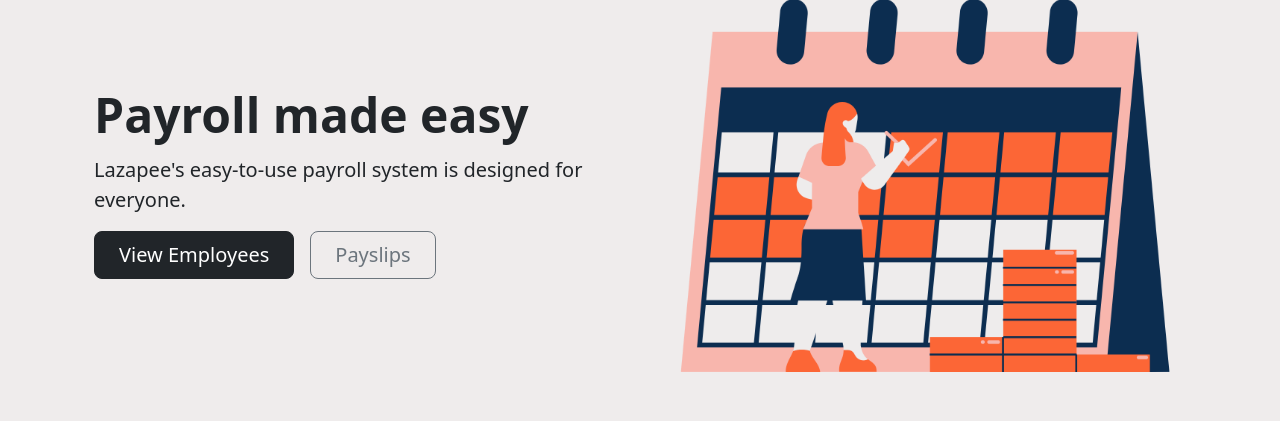
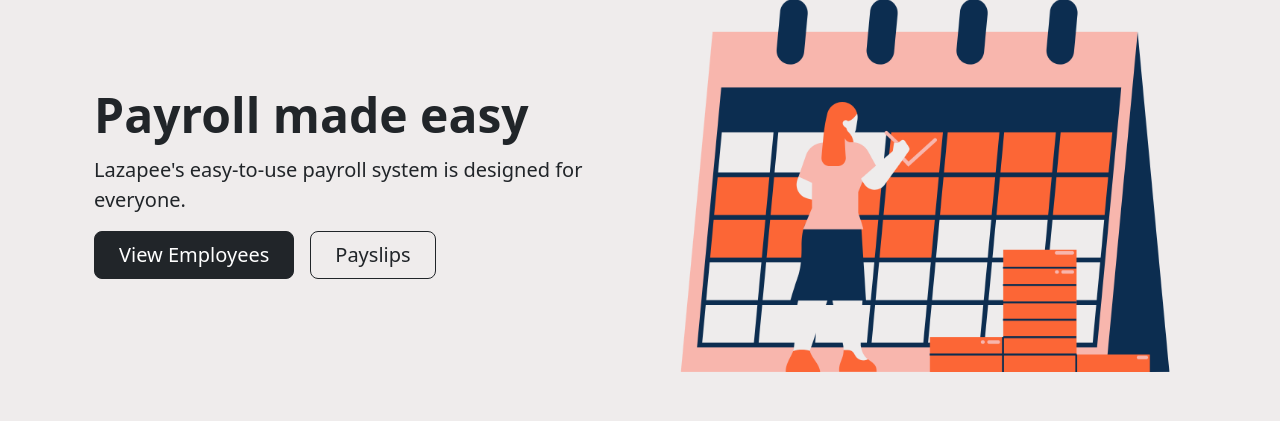
Before and after one commit to nicolePalo/Manzano-Palo-Pineda_Lazapee, a Django app: page / in a window 1280 px wide. Shown: the part 145-566 px from the top of the page. Run offline with Django 4.2, Linux system fonts and the light colour scheme; data comes from the database, SQL or seed files in the repository.

Commit message:
Update home.html

```diff
--- a/payroll_app/templates/payroll_app/home.html
+++ b/payroll_app/templates/payroll_app/home.html
@@ -17,7 +17,7 @@
         <p class="lead">Lazapee's easy-to-use payroll system is designed for everyone.</p>
         <div class="d-grid gap-2 d-md-flex justify-content-md-start">
           <a href="#employeeheader" type="button" class="btn btn-dark btn-lg px-4 me-md-2">View Employees</a>
-          <a href="{% url 'payslips' %}" type="button" class="btn btn-outline-secondary btn-lg px-4">Payslips</a>
+          <a href="{% url 'payslips' %}" type="button" class="btn btn-outline-dark btn-lg px-4">Payslips</a>
         </div>
       </div>
     </div>
```
